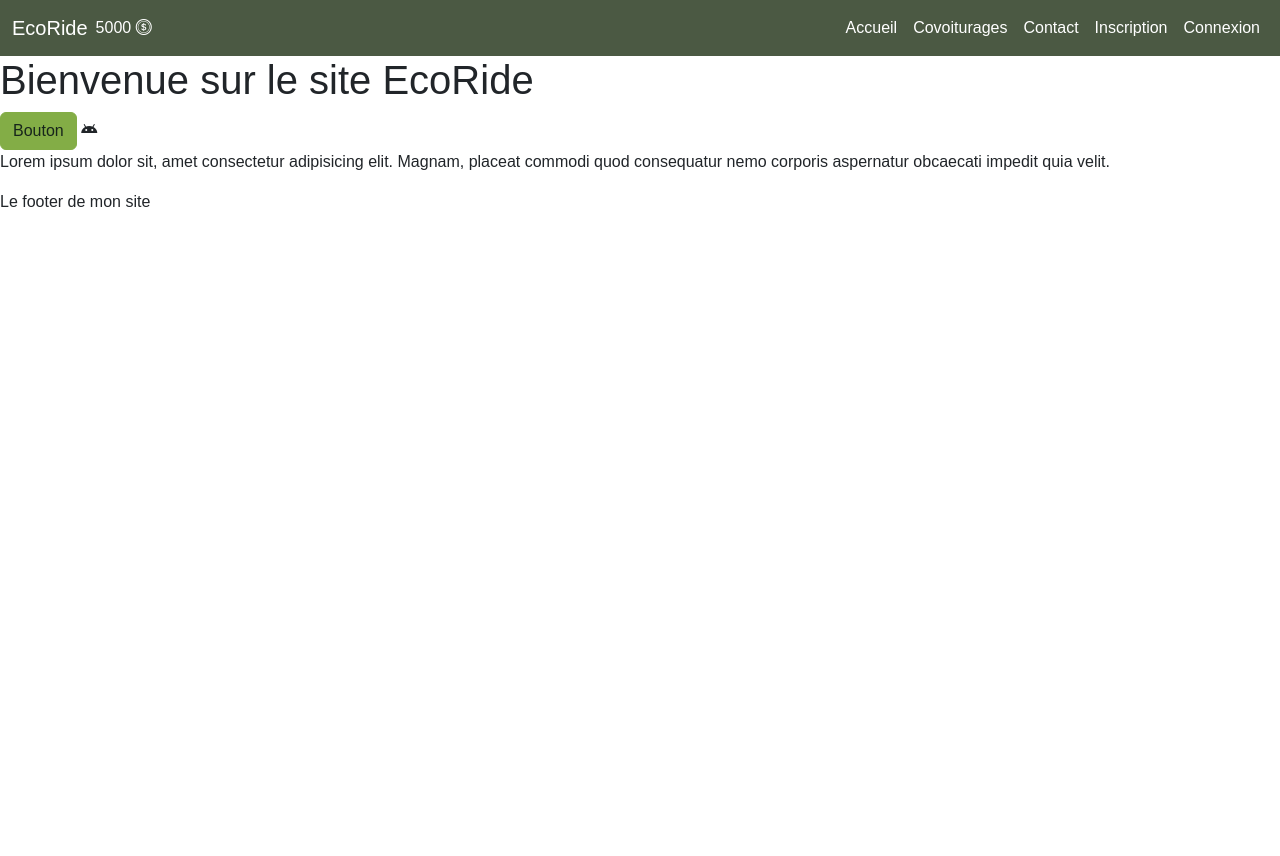
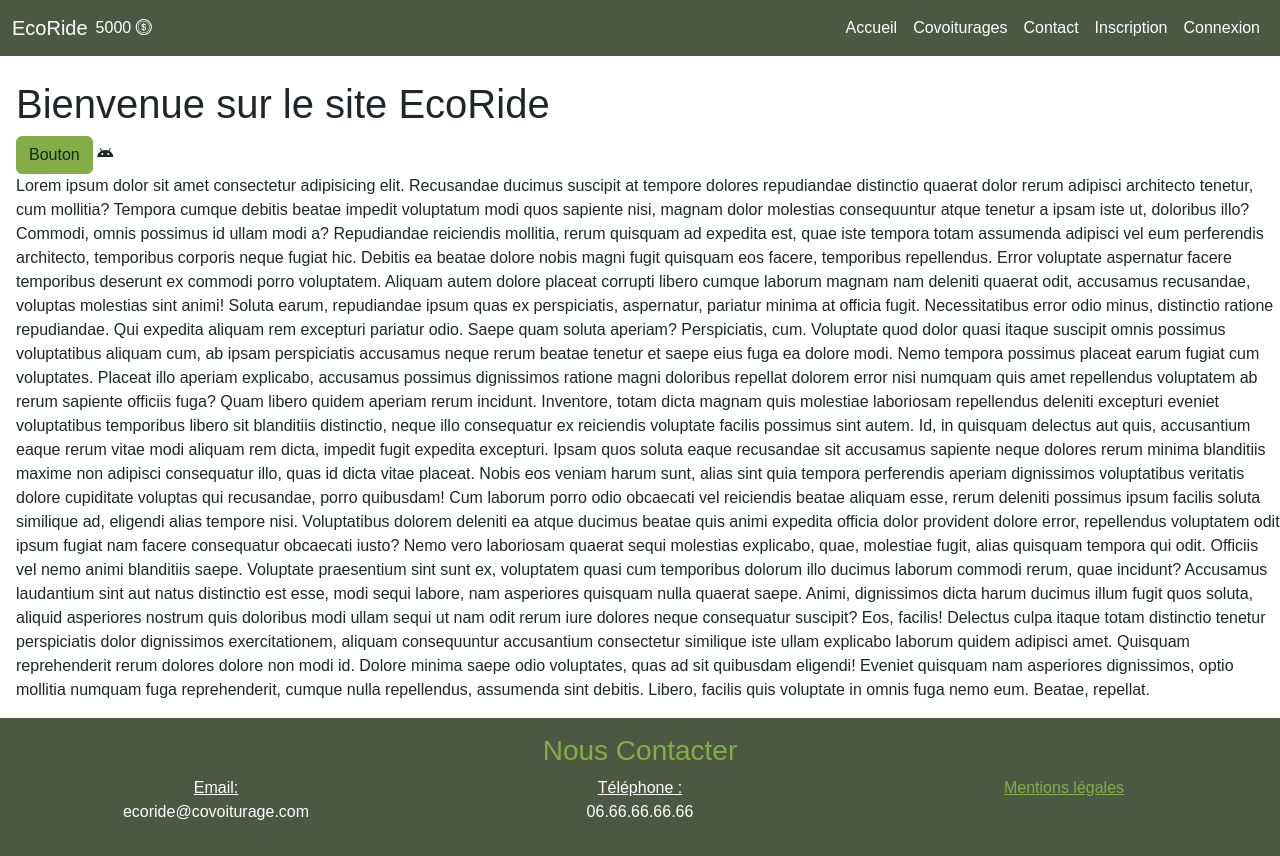
Before and after one commit to SteevenCase/ECF_, a PHP site: page / in a window 1280 px wide. Before the commit the page ends 207 px from the top, so only its background shows below. Run offline with PHP 8.4, Linux system fonts and the light colour scheme; some libraries are stand-ins or nearby versions.

Commit message:
ajout du footer

```diff
--- a/index.html
+++ b/index.html
@@ -75,7 +75,24 @@
       <!-- Le contenu de la page sera ici-->
     </main>
 
-    <footer>Le footer de mon site</footer>
+    <footer class="bg-dark text-white text-center">
+      <div class="row">
+        <div class="col-12">
+          <h3 class="text-primary">Nous Contacter</h3>
+        </div>
+        <div class="col-4">
+          <u>Email:</u>
+          <p>ecoride@covoiturage.com</p>
+        </div>
+        <div class="col-4">
+          <u>Téléphone :</u>
+          <p>06.66.66.66.66</p>
+        </div>
+        <div class="col-4">
+          <a href="#">Mentions légales</a>
+        </div>
+      </div>
+    </footer>
 
     <script type="module" src="Router/router.js"></script>
     <script src="node_modules/bootstrap/dist/js/bootstrap.bundle.min.js"></script>
--- a/pages/home.html
+++ b/pages/home.html
@@ -2,7 +2,55 @@
 <button class="btn btn-primary">Bouton</button>
 <i class="bi bi-android"></i>
 <p>
-  Lorem ipsum dolor sit, amet consectetur adipisicing elit. Magnam, placeat
-  commodi quod consequatur nemo corporis aspernatur obcaecati impedit quia
-  velit.
+  Lorem ipsum dolor sit amet consectetur adipisicing elit. Recusandae ducimus
+  suscipit at tempore dolores repudiandae distinctio quaerat dolor rerum
+  adipisci architecto tenetur, cum mollitia? Tempora cumque debitis beatae
+  impedit voluptatum modi quos sapiente nisi, magnam dolor molestias
+  consequuntur atque tenetur a ipsam iste ut, doloribus illo? Commodi, omnis
+  possimus id ullam modi a? Repudiandae reiciendis mollitia, rerum quisquam ad
+  expedita est, quae iste tempora totam assumenda adipisci vel eum perferendis
+  architecto, temporibus corporis neque fugiat hic. Debitis ea beatae dolore
+  nobis magni fugit quisquam eos facere, temporibus repellendus. Error voluptate
+  aspernatur facere temporibus deserunt ex commodi porro voluptatem. Aliquam
+  autem dolore placeat corrupti libero cumque laborum magnam nam deleniti
+  quaerat odit, accusamus recusandae, voluptas molestias sint animi! Soluta
+  earum, repudiandae ipsum quas ex perspiciatis, aspernatur, pariatur minima at
+  officia fugit. Necessitatibus error odio minus, distinctio ratione
+  repudiandae. Qui expedita aliquam rem excepturi pariatur odio. Saepe quam
+  soluta aperiam? Perspiciatis, cum. Voluptate quod dolor quasi itaque suscipit
+  omnis possimus voluptatibus aliquam cum, ab ipsam perspiciatis accusamus neque
+  rerum beatae tenetur et saepe eius fuga ea dolore modi. Nemo tempora possimus
+  placeat earum fugiat cum voluptates. Placeat illo aperiam explicabo, accusamus
+  possimus dignissimos ratione magni doloribus repellat dolorem error nisi
+  numquam quis amet repellendus voluptatem ab rerum sapiente officiis fuga? Quam
+  libero quidem aperiam rerum incidunt. Inventore, totam dicta magnam quis
+  molestiae laboriosam repellendus deleniti excepturi eveniet voluptatibus
+  temporibus libero sit blanditiis distinctio, neque illo consequatur ex
+  reiciendis voluptate facilis possimus sint autem. Id, in quisquam delectus aut
+  quis, accusantium eaque rerum vitae modi aliquam rem dicta, impedit fugit
+  expedita excepturi. Ipsam quos soluta eaque recusandae sit accusamus sapiente
+  neque dolores rerum minima blanditiis maxime non adipisci consequatur illo,
+  quas id dicta vitae placeat. Nobis eos veniam harum sunt, alias sint quia
+  tempora perferendis aperiam dignissimos voluptatibus veritatis dolore
+  cupiditate voluptas qui recusandae, porro quibusdam! Cum laborum porro odio
+  obcaecati vel reiciendis beatae aliquam esse, rerum deleniti possimus ipsum
+  facilis soluta similique ad, eligendi alias tempore nisi. Voluptatibus dolorem
+  deleniti ea atque ducimus beatae quis animi expedita officia dolor provident
+  dolore error, repellendus voluptatem odit ipsum fugiat nam facere consequatur
+  obcaecati iusto? Nemo vero laboriosam quaerat sequi molestias explicabo, quae,
+  molestiae fugit, alias quisquam tempora qui odit. Officiis vel nemo animi
+  blanditiis saepe. Voluptate praesentium sint sunt ex, voluptatem quasi cum
+  temporibus dolorum illo ducimus laborum commodi rerum, quae incidunt?
+  Accusamus laudantium sint aut natus distinctio est esse, modi sequi labore,
+  nam asperiores quisquam nulla quaerat saepe. Animi, dignissimos dicta harum
+  ducimus illum fugit quos soluta, aliquid asperiores nostrum quis doloribus
+  modi ullam sequi ut nam odit rerum iure dolores neque consequatur suscipit?
+  Eos, facilis! Delectus culpa itaque totam distinctio tenetur perspiciatis
+  dolor dignissimos exercitationem, aliquam consequuntur accusantium consectetur
+  similique iste ullam explicabo laborum quidem adipisci amet. Quisquam
+  reprehenderit rerum dolores dolore non modi id. Dolore minima saepe odio
+  voluptates, quas ad sit quibusdam eligendi! Eveniet quisquam nam asperiores
+  dignissimos, optio mollitia numquam fuga reprehenderit, cumque nulla
+  repellendus, assumenda sint debitis. Libero, facilis quis voluptate in omnis
+  fuga nemo eum. Beatae, repellat.
 </p>
--- a/scss/main.scss
+++ b/scss/main.scss
@@ -1,5 +1,16 @@
 @import url("/node_modules/bootstrap-icons/font/bootstrap-icons.css");
 @import "custom";
-.coin {
-  color: white;
+
+main {
+  padding-top: 5rem;
+  padding-left: 1rem;
 }
+.navbar {
+  position: fixed;
+  width: 100%;
+}
+footer {
+  padding: 1rem;
+  bottom: 0;
+  width: 100%;
+}
```
Also changed, not shown: scss/main.css, 1 other file.
